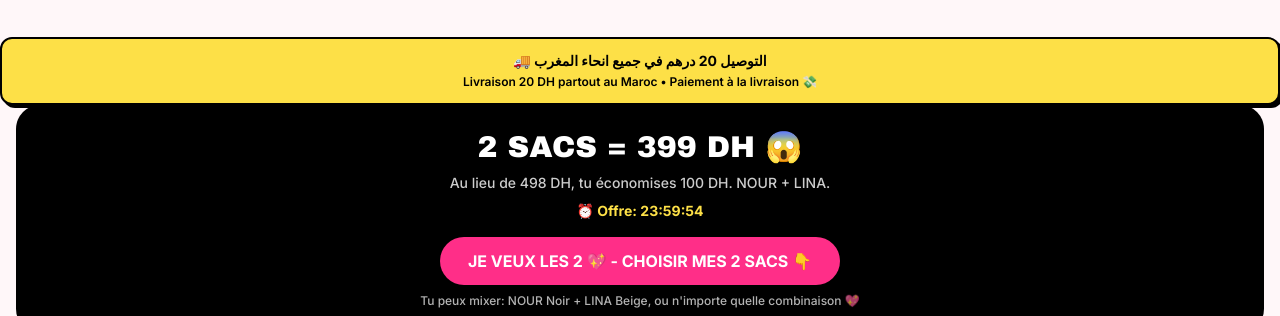
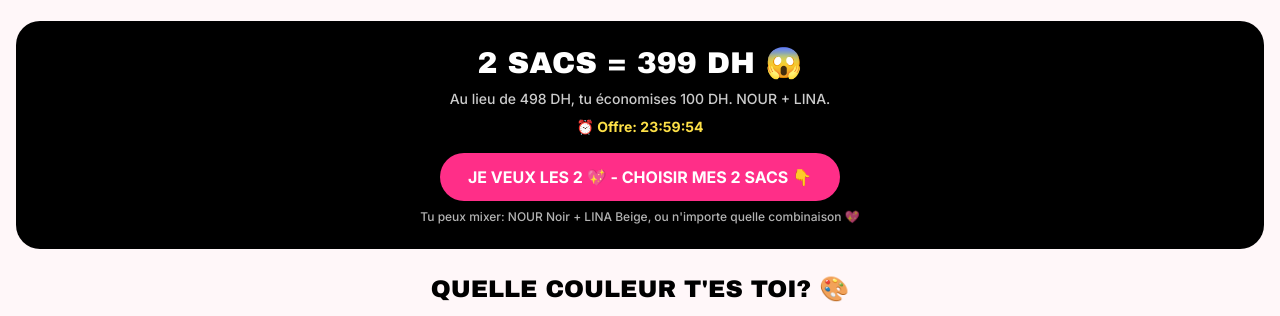
Before and after one commit to y1000-h/nura-site, a plain HTML site: page index.html in a window 1280 px wide. Shown: the part 1147-1463 px from the top of the page. Drawn offline with nearby package versions, Linux system fonts and the light colour scheme.

Commit message:
Remove delivery info section from index.html
Removed delivery information section from the main content.

```diff
--- a/index.html
+++ b/index.html
@@ -18,7 +18,6 @@
 <a href="lina.html" class="card bg-white rounded-3xl overflow-hidden border border-neutral-200 shadow-sm"><img src="https://images.unsplash.com/photo-1566150905458-1bf1fc113f0d?w=900&q=80" class="w-full h-64 object-cover"><div class="p-4"><div class="flex justify-between items-center"><h3 class="black text-2xl">LINA</h3><span class="bg-black text-white px-3 py-1 rounded-full font-bold text-sm">249 DH</span></div><p class="text-sm text-neutral-600 mt-1">Chic & spacieux • 25x20cm • 3 couleurs</p><div class="flex gap-1.5 mt-2 items-center"><span class="swatch" style="background:#1A1A1A"></span><span class="swatch" style="background:#7A4A2B"></span><span class="swatch" style="background:#E8DCC8"></span><span class="text-xs ml-1">Noir • Marron • Beige Clair</span></div><div class="bg-[#FF2E88] text-white text-center py-3 rounded-full font-bold mt-3 text-sm">VOIR LINA →</div></div></a>
 </div></section>
 
-<div class="bg-yellow-300 border-2 border-black rounded-xl p-3 text-center font-bold text-sm mt-4 shadow-[3px_3px_0_#000]">🚚 التوصيل 20 درهم في جميع انحاء المغرب<br><span class="text-xs font-semibold">Livraison 20 DH partout au Maroc • Paiement à la livraison 💸</span></div>
 <section class="mx-4 mb-6 bg-black text-white rounded-3xl p-6 text-center"><h2 class="black text-3xl">2 SACS = 399 DH 😱</h2><p class="mt-2 text-white/80 text-sm">Au lieu de 498 DH, tu économises 100 DH. NOUR + LINA.</p><p class="mt-2 text-yellow-300 font-bold text-sm">⏰ Offre: <span id="timer">23:59:59</span></p><button onclick="openOffer()" class="inline-block mt-4 bg-[#FF2E88] text-white px-7 py-3 rounded-full font-bold">JE VEUX LES 2 💖 - CHOISIR MES 2 SACS 👇</button><p class="text-xs mt-2 text-white/70">Tu peux mixer: NOUR Noir + LINA Beige, ou n'importe quelle combinaison 💖</p></section>
 
 <section class="px-4 pb-6 max-w-6xl mx-auto"><h2 class="black text-2xl text-center">QUELLE COULEUR T'ES TOI? 🎨</h2><div class="bg-white rounded-3xl border border-neutral-200 p-4 mt-4 grid md:grid-cols-2 gap-4 items-center"><img id="cImg" src="https://images.unsplash.com/photo-1548036328-c9fa89d128fa?w=900&q=80" class="rounded-2xl w-full h-72 object-cover"><div><h3 id="cName" class="black text-xl">Noir - NOUR 🖤</h3><p class="text-sm text-neutral-600 mt-1">Clique sur une couleur, la photo change vraiment.</p><div class="flex gap-2 mt-3" id="cBtns"></div><p id="cStock" class="text-xs mt-2 text-green-700 font-bold">En stock: 5 pcs</p><a href="nour.html" class="inline-block mt-3 bg-black text-white px-5 py-3 rounded-full font-bold text-sm">COMMANDER CETTE COULEUR</a></div></div></section>
```
